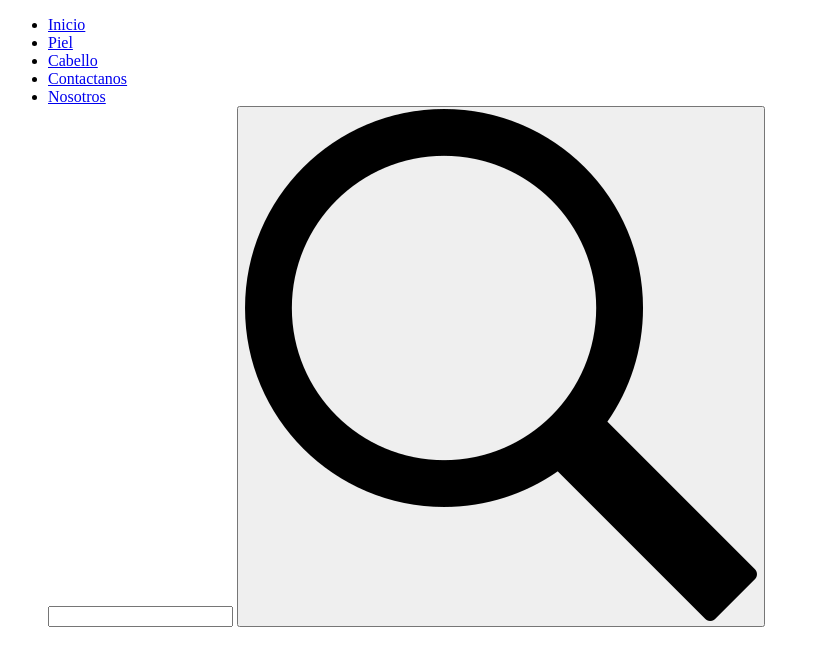
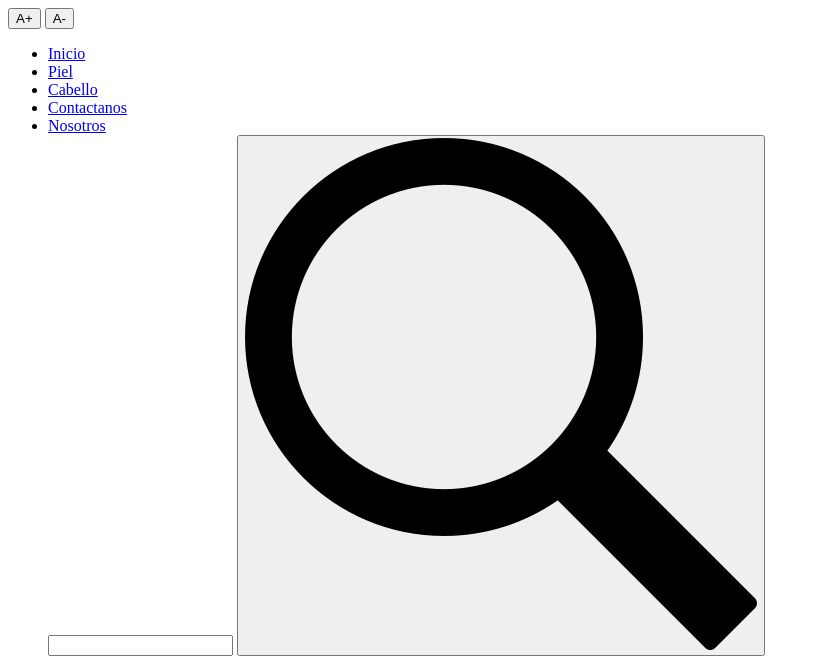
Before and after one commit to BienvenidadePaula/BiohairSkin.com, a plain HTML site: page Piel.html in a window 1280 px wide. Shown: the top 659 px of the page, without its empty margins (0-820 px from the left). Drawn offline with Linux system fonts and the light colour scheme; a web font is replaced by a local one.

Commit message:
Add files via upload

```diff
--- a/Piel.html
+++ b/Piel.html
@@ -9,6 +9,10 @@
 </head>
 <body>
     <header>
+      <div id= "accessibility-controls">
+        <button onclick="changeFontSize(1)">A+</button>
+        <button onclick="changeFontSize(-1)">A-</button>
+    </div>
             <nav>
          <ul>
          <li ><a href="Index.html"> Inicio</a></li>
@@ -173,5 +177,14 @@
       </div> </td>
 </tr>
 <table>
+  <script>
+    let currentFontSize =16;
+    function changeFontSize(delta){
+        currentFontSize +=delta;
+        if( currentFontSize <12) currentFontSize=12;
+        if(currentFontSize >30) currentFontSize =30;
+        document.body.style.fontSize = currentFontSize + "px";
+    }
+</script>
 </body>
 </html>
```
